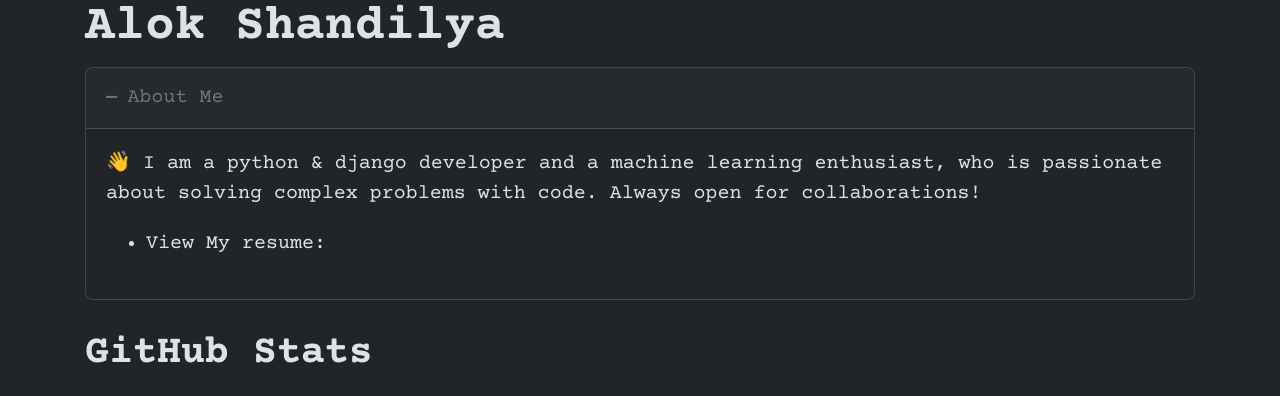
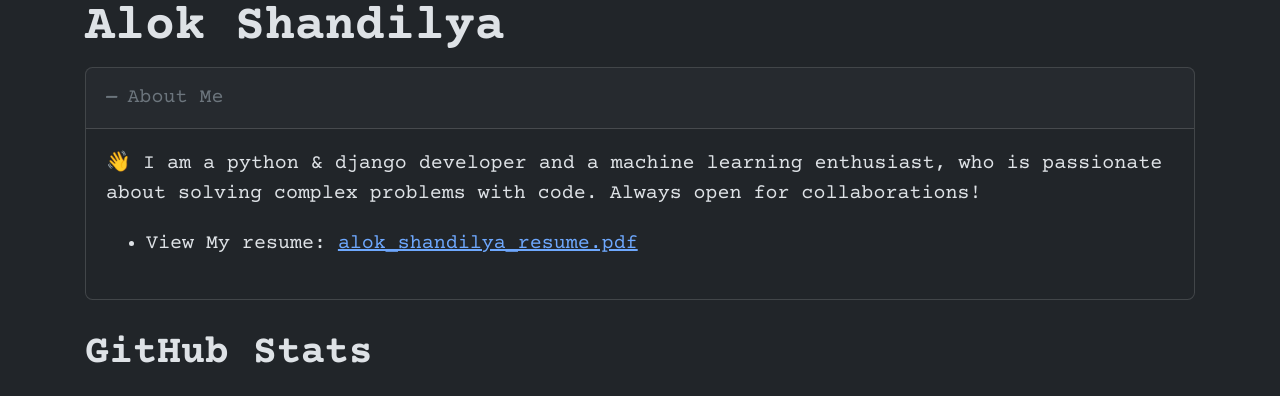
Before and after one commit to alokshandilya/personal-website, a Flask app: page / in a window 1280 px wide. Shown: the part 33-429 px from the top of the page. Run offline with Flask 3, Linux system fonts and the light colour scheme.

Commit message:
add <a> text
feeling sleepy can't concentrate

```diff
--- a/templates/home.html
+++ b/templates/home.html
@@ -61,7 +61,7 @@
           </p>
           <p>
           <ul>
-            <li>View My resume: <a href="https://bit.ly/alokshandilya" target="_blank"></a></li>
+            <li>View My resume: <a href="https://bit.ly/alokshandilya" target="_blank">alok_shandilya_resume.pdf</a></li>
           </ul>
           </p>
         </blockquote>
```
